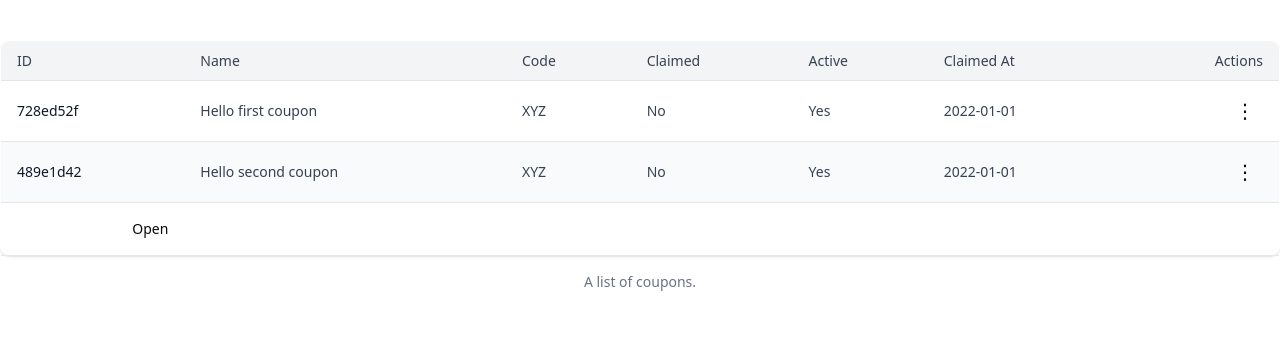
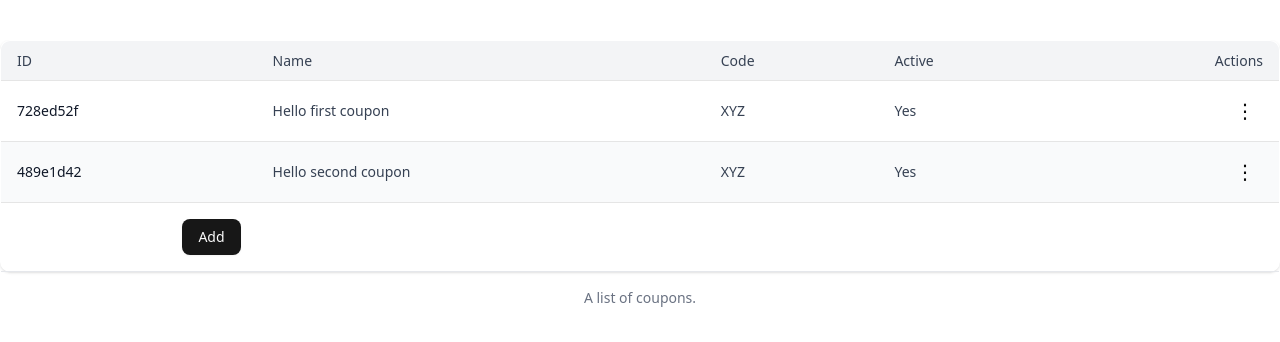
Before and after one commit to rudransh-shrivastava/the-sales-studio-assignment, a Next.js app: page /dashboard in a window 1280 px wide. Shown: the top 342 px of the page. Built offline with nearby package versions, Linux system fonts and the light colour scheme.

Commit message:
manage dialog open state

```diff
--- a/src/app/dashboard/dialog.tsx
+++ b/src/app/dashboard/dialog.tsx
@@ -6,7 +6,6 @@ import {
   DialogDescription,
   DialogHeader,
   DialogTitle,
-  DialogTrigger,
   DialogFooter,
 } from "@/components/ui/dialog";
 import { Input } from "@/components/ui/input";
@@ -15,20 +14,22 @@ import { Button } from "@/components/ui/button";
 import { Coupon } from "./types";
 import { useState } from "react";
 
-export function CreateDialog({
+export function CustomDialog({
   data,
-  setParentData, // this is a useState set function
+  setData,
+  isDialogVisible,
+  setIsDialogVisible,
 }: {
   data: Coupon[];
-  setParentData: (data: Coupon[]) => void;
+  setData: (data: Coupon[]) => void;
+  isDialogVisible: boolean;
+  setIsDialogVisible: (isVisible: boolean) => void;
 }) {
   const emptyCoupon: Coupon = {
     id: "",
     name: "",
     code: "",
     isActive: false,
-    isClaimed: false,
-    claimedAt: "",
     createdAt: "",
     updatedAt: "",
     ClaimHistory: [
@@ -43,8 +44,7 @@ export function CreateDialog({
   };
   const [dialogCoupon, setDialogCoupon] = useState<Coupon>(emptyCoupon);
   return (
-    <Dialog>
-      <DialogTrigger>Open</DialogTrigger>
+    <Dialog open={isDialogVisible} onOpenChange={setIsDialogVisible}>
       <DialogContent>
         <DialogHeader>
           <DialogTitle>Add Coupon</DialogTitle>
@@ -82,8 +82,19 @@ export function CreateDialog({
           <Button
             type="submit"
             onClick={() => {
-              console.log(dialogCoupon);
-              setParentData([...data, dialogCoupon]);
+              const newCoupon = {
+                ...dialogCoupon,
+                id: `coupon-${Date.now()}`,
+                createdAt: new Date().toISOString(),
+                updatedAt: new Date().toISOString(),
+              };
+              setData([...data, dialogCoupon]);
+              // TODO: send the data using api
+              console.log("send new coupon to backend: ", newCoupon);
+              // init with empty coupon
+              setDialogCoupon(emptyCoupon);
+              // close
+              setIsDialogVisible(false);
             }}
           >
             Add
--- a/src/app/dashboard/page.tsx
+++ b/src/app/dashboard/page.tsx
@@ -6,9 +6,7 @@ export default async function Page() {
       id: "728ed52f",
       name: "Hello first coupon",
       code: "XYZ",
-      isClaimed: false,
       isActive: true,
-      claimedAt: "2022-01-01",
       createdAt: "2022-01-01",
       updatedAt: "2022-01-01",
       ClaimHistory: [
@@ -25,9 +23,7 @@ export default async function Page() {
       id: "489e1d42",
       name: "Hello second coupon",
       code: "XYZ",
-      isClaimed: false,
       isActive: true,
-      claimedAt: "2022-01-01",
       createdAt: "2022-01-01",
       updatedAt: "2022-01-01",
       ClaimHistory: [
--- a/src/app/dashboard/table.tsx
+++ b/src/app/dashboard/table.tsx
@@ -17,8 +17,9 @@ import {
   DropdownMenuTrigger,
 } from "@/components/ui/dropdown-menu";
 import { Coupon } from "./types";
-import { CreateDialog } from "./dialog";
+import { CustomDialog } from "./dialog";
 import { useState } from "react";
+import { Button } from "@/components/ui/button";
 
 interface DashboardTableProps {
   data: Coupon[];
@@ -26,7 +27,8 @@ interface DashboardTableProps {
 
 export function DashboardTable({ data }: DashboardTableProps) {
   const [coupons, setCoupons] = useState<Coupon[]>(data);
-
+  // const [selectedCoupon, setSelectedCoupon] = useState<Coupon>();
+  const [isDialogVisible, setIsDialogVisible] = useState(false);
   return (
     <Table className="min-w-full bg-white border border-gray-200 shadow-sm rounded-lg overflow-hidden">
       <TableCaption className="text-sm text-gray-500">
@@ -44,13 +46,7 @@ export function DashboardTable({ data }: DashboardTableProps) {
             Code
           </TableHead>
           <TableHead className="px-4 py-2 text-left text-sm font-medium text-gray-700">
-            Claimed
-          </TableHead>
-          <TableHead className="px-4 py-2 text-left text-sm font-medium text-gray-700">
             Active
-          </TableHead>
-          <TableHead className="px-4 py-2 text-left text-sm font-medium text-gray-700">
-            Claimed At
           </TableHead>
           <TableHead className="px-4 py-2 text-right text-sm font-medium text-gray-700">
             Actions
@@ -73,13 +69,7 @@ export function DashboardTable({ data }: DashboardTableProps) {
               {coupon.code}
             </TableCell>
             <TableCell className="px-4 py-2 text-gray-700">
-              {coupon.isClaimed ? "Yes" : "No"}
-            </TableCell>
-            <TableCell className="px-4 py-2 text-gray-700">
               {coupon.isActive ? "Yes" : "No"}
-            </TableCell>
-            <TableCell className="px-4 py-2 text-gray-700">
-              {coupon.claimedAt}
             </TableCell>
             <TableCell className="px-4 py-2 text-right">
               <DropdownMenu>
@@ -90,7 +80,16 @@ export function DashboardTable({ data }: DashboardTableProps) {
                 <DropdownMenuContent>
                   <DropdownMenuLabel>Actions</DropdownMenuLabel>
                   <DropdownMenuSeparator />
-                  <DropdownMenuItem>Edit</DropdownMenuItem>
+                  <DropdownMenuItem
+                    onClick={() => {
+                      console.log("Edit Clicked");
+                      // set the selected coupon
+                      // but how do we get the selected coupon to set?
+                      // set the dialog visible true
+                    }}
+                  >
+                    Edit
+                  </DropdownMenuItem>
                   <DropdownMenuItem>Claim History</DropdownMenuItem>
                 </DropdownMenuContent>
               </DropdownMenu>
@@ -98,7 +97,20 @@ export function DashboardTable({ data }: DashboardTableProps) {
           </TableRow>
         ))}
         <div className="flex justify-end p-4">
-          <CreateDialog data={coupons} setParentData={setCoupons} />
+          <Button
+            onClick={() => {
+              setIsDialogVisible(true);
+            }}
+          >
+            {" "}
+            Add{" "}
+          </Button>
+          <CustomDialog
+            data={coupons}
+            setData={setCoupons}
+            isDialogVisible={isDialogVisible}
+            setIsDialogVisible={setIsDialogVisible}
+          />
         </div>
       </TableBody>
     </Table>
--- a/src/app/dashboard/types.ts
+++ b/src/app/dashboard/types.ts
@@ -3,11 +3,8 @@ export type Coupon = {
   name: string;
   code: string;
   isActive: boolean;
-  isClaimed: boolean;
-  claimedAt: string;
   createdAt: string;
   updatedAt: string;
-  // TODO: Change the claim history to not be an array
   ClaimHistory: [
     {
       id: string;
```
